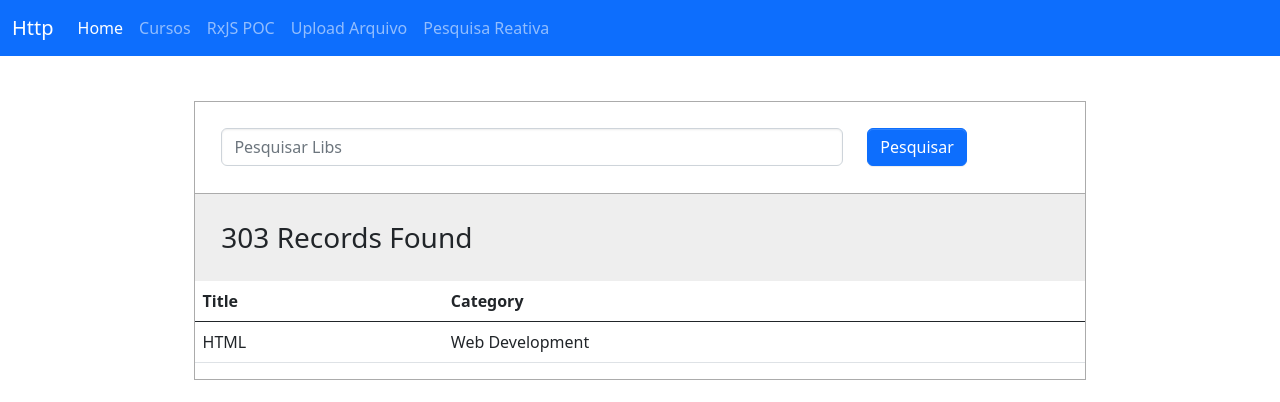
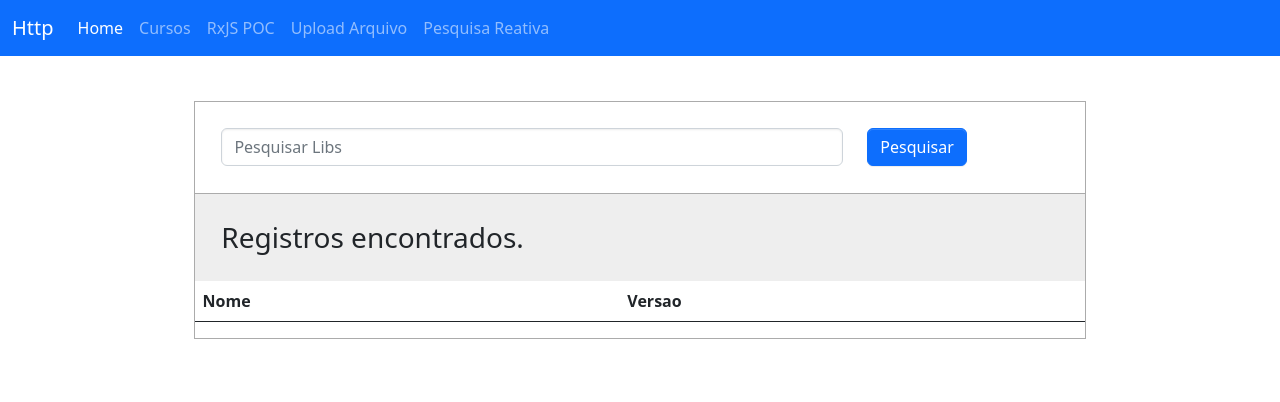
Before and after one commit to GiselleBarbosa/angular-curso-loiane, an Angular app in the folder 09-requests-http/: page /busca-reativa in a window 1280 px wide. Shown: the top 402 px of the page. Built offline with nearby package versions, Linux system fonts and the light colour scheme.

Commit message:
refac params url

```diff
--- a/09-requests-http/src/app/reactive-search/lib-search/lib-search.component.html
+++ b/09-requests-http/src/app/reactive-search/lib-search/lib-search.component.html
@@ -2,13 +2,7 @@
   <div class="search-box">
     <div class="row">
       <div class="col-md-9">
-        <input
-        type="text"
-        id="myInput"
-        class="form-control"
-        [formControl]="queryField"
-        placeholder="Pesquisar Libs"
-        />
+        <input type="text" id="myInput" class="form-control" [formControl]="queryField" placeholder="Pesquisar Libs" />
       </div>
       <div class="col-auto">
         <button class="btn btn-md btn-primary" (click)="onSearch()">Pesquisar</button>
@@ -16,20 +10,23 @@
     </div>
   </div>
   <div class="search-list">
-    <h3>303 Records Found</h3>
+    <h3>{{ total }} Registros encontrados.</h3>
     <table class="table" id="myTable">
       <thead>
         <tr>
-          <th>Title</th>
-          <th>Category</th>
+          <th>Nome</th>
+          <th>Versao</th>
         </tr>
       </thead>
       <tbody>
-        <tr>
-          <td>HTML</td>
-          <td>Web Development</td>
+        <tr *ngFor="let result of results$ | async ">
+          <td>
+            {{ result.name }}
+          </td>
+          <td>
+            {{ result.version }}
+          </td>
         </tr>
       </tbody>
     </table>
-
-</div>
+  </div>
--- a/09-requests-http/src/app/reactive-search/lib-search/lib-search.component.ts
+++ b/09-requests-http/src/app/reactive-search/lib-search/lib-search.component.ts
@@ -1,5 +1,8 @@
 import { Component, OnInit } from '@angular/core';
 import { FormControl } from '@angular/forms';
+import { Observable } from 'rxjs';
+import { HttpClient, HttpParams } from '@angular/common/http';
+import { map, tap } from 'rxjs/operators';
 
 @Component({
   selector: 'app-lib-search',
@@ -9,14 +12,38 @@ import { FormControl } from '@angular/forms';
 export class LibSearchComponent implements OnInit {
 
   queryField = new FormControl();
+  readonly SEARCH_URL = 'https://api.cdnjs.com/libraries'
+  results$?: Observable<any>;
+  total!: number;
 
-  constructor() { }
+  constructor(private http: HttpClient) { }
 
   ngOnInit() {
   }
 
-  onSearch(){
-    console.log(this.queryField.value);
+  onSearch() {
+    const fields = 'name,description,version,homepage';
+    let value = this.queryField.value;
+    if (value && (value = value.trim()) !== '') {
+
+
+      const params_ = {
+        search: value,
+        fields: fields
+      }
+
+      let params = new HttpParams();
+      params = params.set('search', value);
+      params = params.set('fiels', fields)
+
+      this.results$ = this.http
+        .get(this.SEARCH_URL, { params })
+        .pipe(
+          tap((res: any) => this.total = res.total),
+          map((res: any) => res.results)
+        );
+    }
   }
 
+
 }
```
